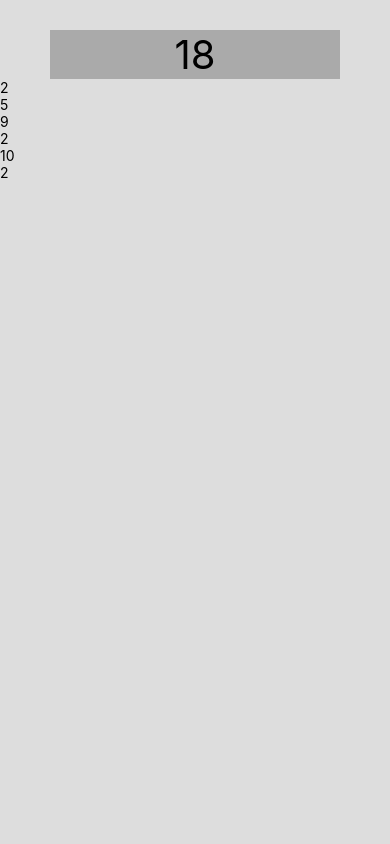
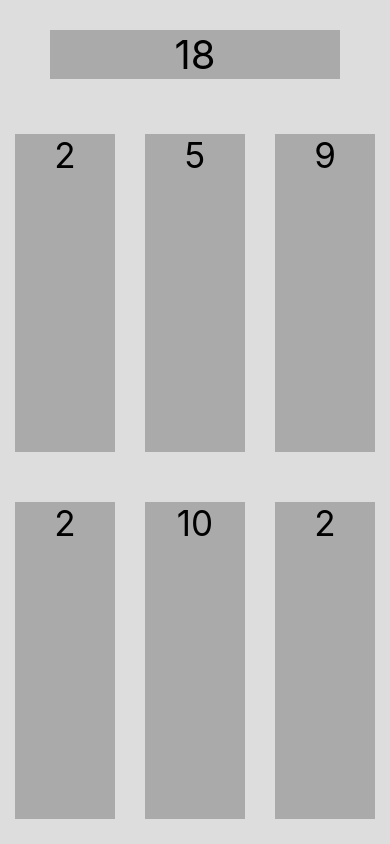
Before and after one commit to KatyDeng17/react-native-TargetSum, a React Native app: screen / in a window 390 px wide. Built offline with nearby package versions, Linux system fonts and the light colour scheme.

Commit message:
styling the random play numbers

```diff
--- a/src/components/game.js
+++ b/src/components/game.js
@@ -18,9 +18,11 @@
     return(
       <View style={styles.container}>
         <Text style={styles.target}>{this.target}</Text>
-        {this.randomNumbers.map((randomNumber,index)=>
-          <Text key={index}>{randomNumber}</Text>
-        )}
+        <View style={styles.randomContainer}>
+          {this.randomNumbers.map((randomNumber,index)=>
+            <Text style={styles.randomNum} key={index}>{randomNumber}</Text>
+          )}
+        </View>
       </View>
     );
   }
@@ -41,4 +43,23 @@
     marginHorizontal: 50,
     textAlign: 'center',
   },
+  randomContainer:{
+    flex:1,
+    backgroundColor:'#ddd',
+    paddingTop: 30,
+    flexDirection: 'row',
+    flexWrap: 'wrap',
+    justifyContent: 'space-around',
+  },
+  randomNum:{
+    fontSize: 35,
+    width: 100,
+    backgroundColor: '#aaa',
+    marginHorizontal: 15,
+    marginVertical: 25,
+    textAlign:'center',
+
+
+
+  }
 });
```
